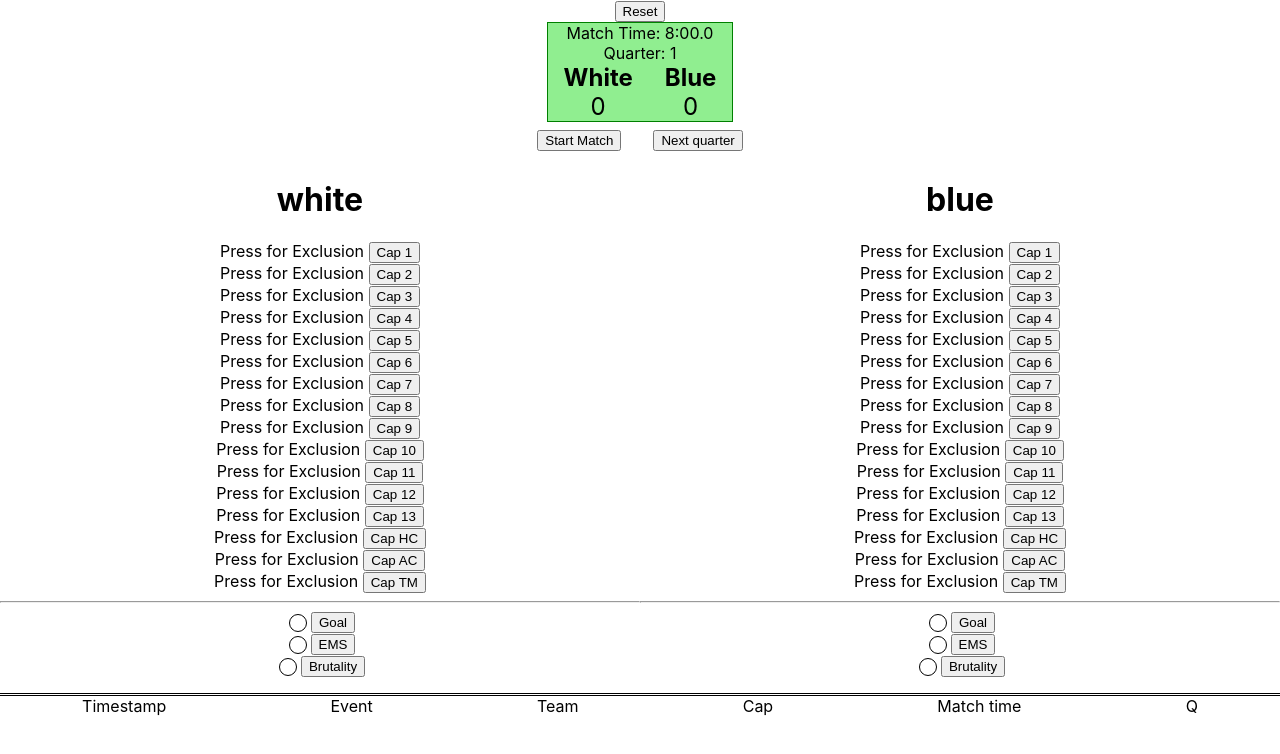
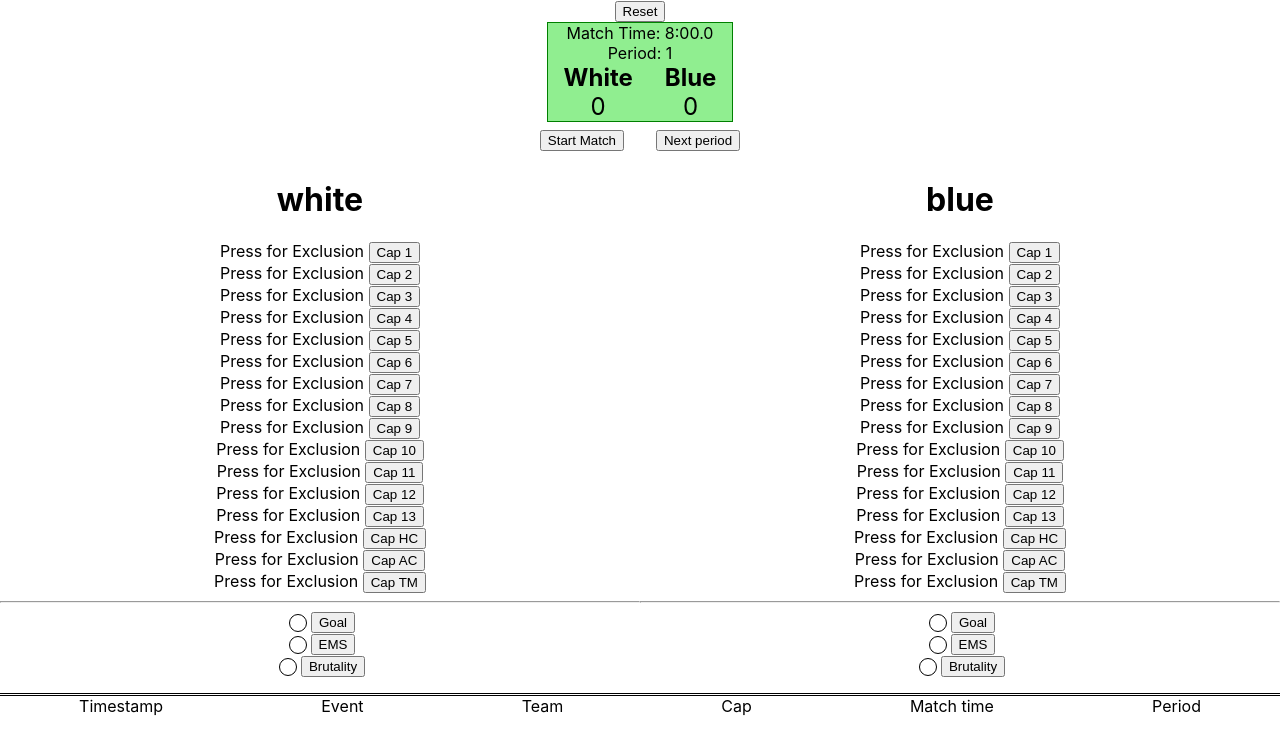
Before and after one commit to thecodeite/water-polo-scoreboard, a React (Create React App) app: page / in a window 1280 px wide. Shown: the top 754 px of the page. Built offline with nearby package versions, Linux system fonts and the light colour scheme.

Commit message:
Rename Quarter to Period

```diff
--- a/src/components/EventLog.tsx
+++ b/src/components/EventLog.tsx
@@ -8,7 +8,7 @@ export function EventLog({ events }: { events: GameEventWithMatchTime[] }) {
       <div>Team</div>
       <div>Cap</div>
       <div>Match time</div>
-      <div>Q</div>
+      <div>Period</div>
       {events.map((event) => (
         <React.Fragment key={event.id}>
           <div>{new Date(event.timestamp).toISOString()}</div>
@@ -16,7 +16,7 @@ export function EventLog({ events }: { events: GameEventWithMatchTime[] }) {
           <div>{event.team}</div>
           <div>{event.cap}</div>
           <div>{event.matchTime}</div>
-          <div>{event.quarter}</div>
+          <div>{event.period}</div>
         </React.Fragment>
       ))}
     </div>
--- a/src/components/GlobalControls.tsx
+++ b/src/components/GlobalControls.tsx
@@ -1,5 +1,5 @@
 import React from 'react';
-import { pauseMatch, resumeMatch, startMatch, nextQuarter } from '../events';
+import { pauseMatch, resumeMatch, startMatch, nextPeriod } from '../events';
 
 import './GlobalControls.scss';
 
@@ -20,7 +20,7 @@ export function GlobalControls({
         <button onClick={() => addEvent(resumeMatch())}>Resume Match</button>
       )}
 
-      <button onClick={() => addEvent(nextQuarter())}>Next quarter</button>
+      <button onClick={() => addEvent(nextPeriod())}>Next period</button>
     </div>
   );
 }
--- a/src/components/ScorerScreen.tsx
+++ b/src/components/ScorerScreen.tsx
@@ -3,7 +3,7 @@ import { stamp } from '../events';
 import './ScorerScreen.scss';
 
 export function ScorerScreen({ globalState }: { globalState: GlobalState }) {
-  const { timeBeforePause, unPausedAt, quarter } = globalState;
+  const { timeBeforePause, unPausedAt, period } = globalState;
   const [clock, setClock] = useState(timeBeforePause);
 
   useEffect(() => {
@@ -32,7 +32,7 @@ export function ScorerScreen({ globalState }: { globalState: GlobalState }) {
         Match Time: {sign}
         {minutes}:{seconds}.{tenths}
       </div>
-      <div>Quarter: {quarter}</div>
+      <div>Period: {period}</div>
       <div className="ScorerScreen-teams">
         <TeamStats clock={clock} title={'White'} teamStats={globalState.white} />
         <TeamStats clock={clock} title={'Blue'} teamStats={globalState.blue} />
--- a/src/events.ts
+++ b/src/events.ts
@@ -32,10 +32,10 @@ export function resumeMatch(): MatchResumeEvent {
   };
 }
 
-export function nextQuarter(): NextQuarterEvent {
+export function nextPeriod(): NextPeriodEvent {
   return {
     id: nextId(),
-    name: 'next-quarter',
+    name: 'next-period',
     timestamp: stamp(),
   };
 }
--- a/src/reducers.ts
+++ b/src/reducers.ts
@@ -4,7 +4,7 @@ export function withMatchTime(events: GameEvent[]): GameEventWithMatchTime[] {
     startedAt?: number;
     unPausedAt?: number;
     pausedAt?: number;
-    quarter: number;
+    period: number;
   }
   type ReducerType = [ReducerState, GameEventWithMatchTime[]];
 
@@ -13,14 +13,14 @@ export function withMatchTime(events: GameEvent[]): GameEventWithMatchTime[] {
     startedAt: undefined,
     unPausedAt: undefined,
     pausedAt: undefined,
-    quarter: 1,
+    period: 1,
   };
 
   const res = events.reduce(
     ([oldState, arr]: ReducerType, event: GameEvent): ReducerType => {
       let timeBeforePause: number;
       let matchTime: number;
-      let quarter = oldState.quarter;
+      let period = oldState.period;
       // console.log('event.name:', event.name);
       switch (event.name) {
         case 'match-start':
@@ -34,7 +34,7 @@ export function withMatchTime(events: GameEvent[]): GameEventWithMatchTime[] {
               startedAt: event.timestamp,
               unPausedAt: event.timestamp,
             },
-            [...arr, { ...event, matchTime, quarter }],
+            [...arr, { ...event, matchTime, period }],
           ];
         case 'match-pause':
           if (oldState.pausedAt || !oldState.unPausedAt) throw new Error('Match already paused');
@@ -48,7 +48,7 @@ export function withMatchTime(events: GameEvent[]): GameEventWithMatchTime[] {
               pausedAt: event.timestamp,
               unPausedAt: undefined,
             },
-            [...arr, { ...event, matchTime, quarter }],
+            [...arr, { ...event, matchTime, period }],
           ];
         case 'match-resume':
           if (!oldState.pausedAt || oldState.unPausedAt) throw new Error('Match not paused');
@@ -59,13 +59,13 @@ export function withMatchTime(events: GameEvent[]): GameEventWithMatchTime[] {
               pausedAt: undefined,
               unPausedAt: event.timestamp,
             },
-            [...arr, { ...event, matchTime, quarter }],
+            [...arr, { ...event, matchTime, period }],
           ];
-        case 'next-quarter':
+        case 'next-period':
           //if (!oldState.pausedAt || oldState.unPausedAt) throw new Error('Match not paused');
           timeBeforePause = 0;
           matchTime = 0;
-          quarter += 1;
+          period += 1;
           return [
             {
               ...oldState,
@@ -73,9 +73,9 @@ export function withMatchTime(events: GameEvent[]): GameEventWithMatchTime[] {
               startedAt: undefined,
               unPausedAt: undefined,
               pausedAt: undefined,
-              quarter,
+              period,
             },
-            [...arr, { ...event, matchTime, quarter }],
+            [...arr, { ...event, matchTime, period }],
           ];
         default:
           if (oldState.unPausedAt) {
@@ -83,7 +83,7 @@ export function withMatchTime(events: GameEvent[]): GameEventWithMatchTime[] {
           } else {
             matchTime = oldState.timeBeforePause;
           }
-          return [oldState, [...arr, { ...event, matchTime, quarter }]];
+          return [oldState, [...arr, { ...event, matchTime, period }]];
       }
     },
     [initialState, []],
@@ -95,7 +95,7 @@ export function reduceState(events: GameEventWithMatchTime[]) {
   const initialState: GlobalState = {
     timeBeforePause: 0,
     matchStarted: false,
-    quarter: 1,
+    period: 1,
     white: {
       goals: 0,
       penelties: [],
@@ -117,11 +117,11 @@ export function reduceState(events: GameEventWithMatchTime[]) {
           matchStarted: true,
           unPausedAt: event.timestamp,
         };
-      case 'next-quarter':
+      case 'next-period':
         // if (oldState.matchStarted) throw new Error('Match already started');
         return {
           ...oldState,
-          quarter: oldState.quarter + 1,
+          period: oldState.period + 1,
           timeBeforePause: 0,
           matchStarted: false,
           unPausedAt: undefined,
```
Also changed, not shown: src/types.d.ts (+5 -5 lines).
